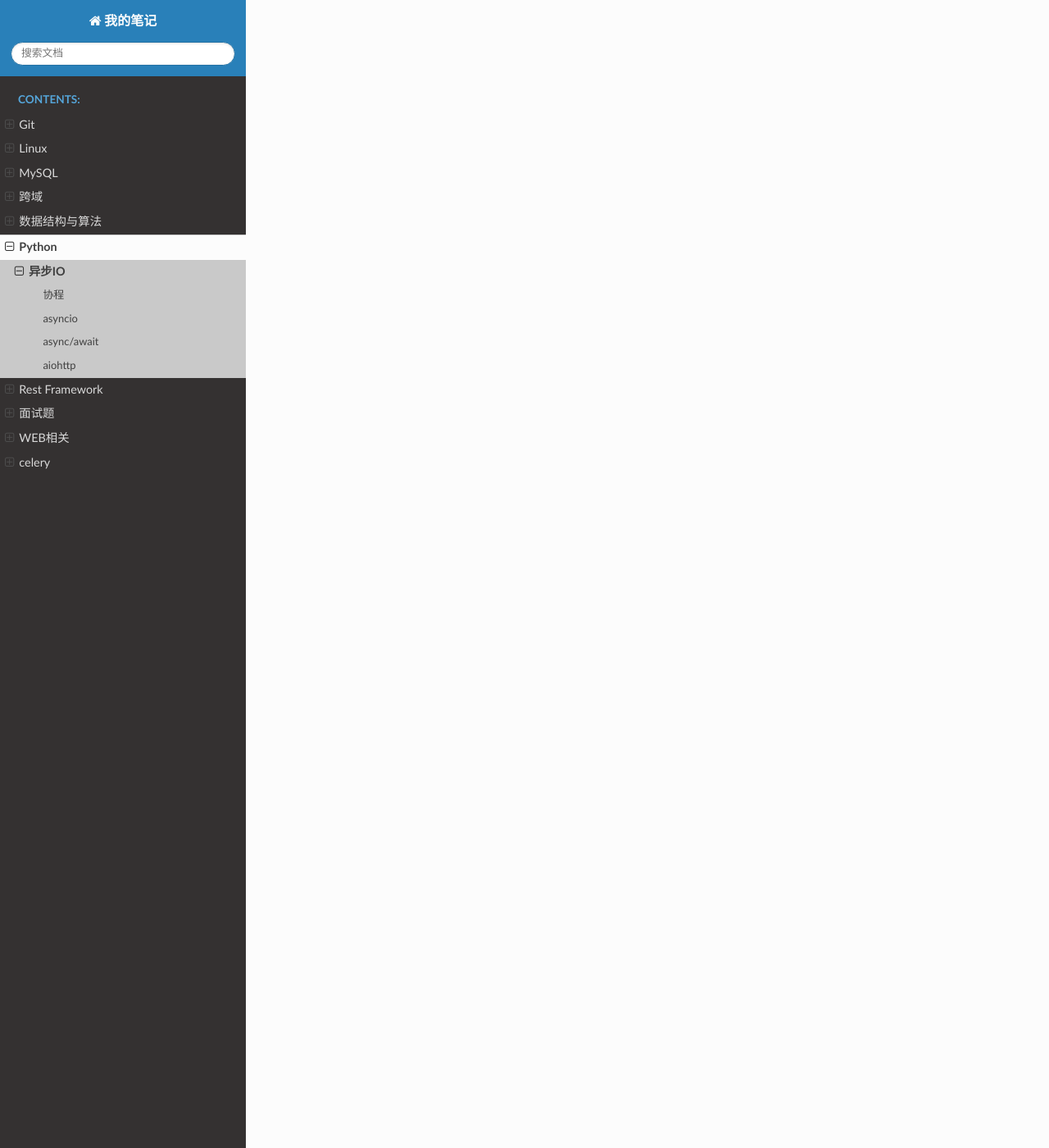
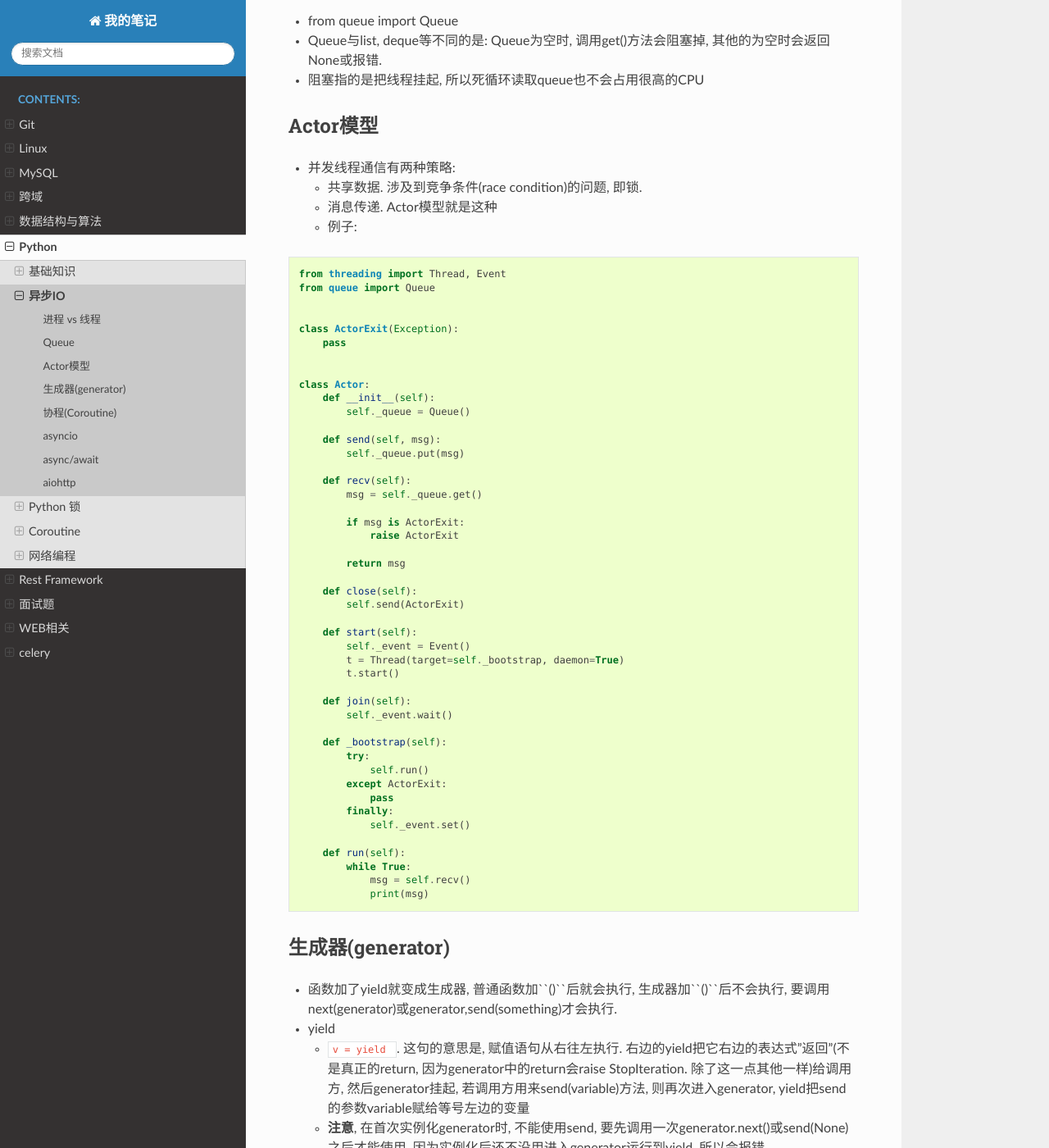
Before and after one commit to GrandG/sphinx, a Sphinx documentation site: the page built from source/python/asyn_io.md, in a window 1280 px wide and 1400 px high, scrolled down 1907 px. Shown: the whole window at 82% size. Built offline with Sphinx 7.4.7 and the Read the Docs theme 2.0.0, drawn with Linux system fonts in a browser that asks for light colours; pages that are not in the unit, such as notebooks, are missing from menus; some of the changed text lies outside the part shown.

Commit message:
并发编程

````diff
--- a/source/python/asyn_io.md
+++ b/source/python/asyn_io.md
@@ -2,9 +2,141 @@
 
 IO读写速度相对于CPU运行速度很慢, 所以当程序要进行IO操作时, 线程会因为等待IO响应而挂起, 从而引起堵塞. 解决方法之一是开启多线程, 但是多线程不能无限开. 线程越多, 切换线程的资源消耗越大, 知道消耗完所有系统资源. 所以最好的方法是采用异步IO, 当程序执行耗时的IO操作时, 只发出IO指令, 并不等待IO结果, 直接去执行其他代码, 等到IO执行完后, 再通知程序执行.
 
-## 协程
+## 进程 vs 线程
+- 进程的状态:
+    - 就绪态, 资源准备完毕, 等cpu调用
+    - 运行态, cpu正在执行
+    - 阻塞态, 等待资源中
+- 时间片(timesplice, quantum, processor slice)
+    - 在多任务系统中, 把CPU的运行时间分成一份份的时间片, 每个线程分配一个时间片, 如果时间片用完线程还没有执行完, 就把该进程保存好, 执行另一个进程的时间片; 如果不到时间片结束就执行完毕, 直接切换任务.
+    - 时间片很短(在Linux上是5ms-800ms)
+    - 一个系统中, 每个进程被分配到的时间片是不同的, 一般来说, IO消耗型操作分配到的时间片, 比CPU消耗型操作分配到的多.
+    - CPU分配时间片的单位是**线程**
+- linux实际上是不区分进程和线程的
+- 进程和线程是CPU工作时间段的描述
+    - 一个程序A的执行过程包括:
+        1. 加载程序A的上下文, 包括内存等其他资源加载好
+        2. CPU执行程序A
+        3. 保存程序A的上下文
+    - 这样就是一个进程
+    - 再把2中执行程序A细分:
+        1. 执行A中的步骤a
+        2. 执行A中的步骤b
+        3. 执行A中的步骤c
+    - 这样每一步就是一个线程
+    - 所以线程是共享上下文的
+- **以前理解的一个误区**: 以为一个进程只在一个CPU运行. 其实系统对CPU有多核调优, 会用多个CPU处理同一个进程. **更新**, 其实以前的理解也没有错. 理论上说一个线程只会被一个CPU单独执行, 只是intel底层对cpu操作有优化, 把一个操作分配给多个cpu执行. 所以其实以前的理解也没有错.
+- daemon threading
+    - 与Daemon(Daemon Process)要区分开, 他们之间的联系仅仅是都有Demon这个字
+    - python的Daemon thread来源于Java的Daemon
+    - 特点是:
+        1. 可以在后台执行, 意思是不能使用join
+        2. 在主线程结束后, daemon thread自动结束
+        3. 可以被杀死
+
+- 为什么死循环占CPU高
+    - 死循环进程一直处于就绪态
+
+- 并行vs并发
+    - 并行(parallel), 两个或多个线程在同一时刻运行
+    - 并发(concurrent), 两个或多个线程在同一时间间隔运行
+
+- 原子性操作. 下面的python语句是原子性操作, 即在执行过程中不会被切换的操作:
+    ```python
+    L.append(x)
+    L1.extend(L2)
+    x = L[i]
+    x = L.pop()
+    L1[i:j] = L2
+    L.sort()
+    x = y
+    x.field = y
+    D[x] = y
+    D1.update(D2)
+    D.keys()
+    ```
+- 查看bytecode
+    - ```python
+        import dis
+        dis.dis(lambda x: x += 1)
+        ```
+## Queue
+- from queue import Queue
+- Queue与list, deque等不同的是: Queue为空时, 调用get()方法会阻塞掉, 其他的为空时会返回None或报错.
+- 阻塞指的是把线程挂起, 所以死循环读取queue也不会占用很高的CPU
+
+## Actor模型
+- 并发线程通信有两种策略:
+    - 共享数据. 涉及到竞争条件(race condition)的问题, 即锁.
+    - 消息传递. Actor模型就是这种
+    - 例子:
+```python
+from threading import Thread, Event
+from queue import Queue
+
+
+class ActorExit(Exception):
+    pass
+
+
+class Actor:
+    def __init__(self):
+        self._queue = Queue()
+
+    def send(self, msg):
+        self._queue.put(msg)
+
+    def recv(self):
+        msg = self._queue.get()
+
+        if msg is ActorExit:
+            raise ActorExit
+
+        return msg
+
+    def close(self):
+        self.send(ActorExit)
+
+    def start(self):
+        self._event = Event()
+        t = Thread(target=self._bootstrap, daemon=True)
+        t.start()
+
+    def join(self):
+        self._event.wait()
+
+    def _bootstrap(self):
+        try:
+            self.run()
+        except ActorExit:
+            pass
+        finally:
+            self._event.set()
+
+    def run(self):
+        while True:
+            msg = self.recv()
+            print(msg)
+```
+
+## 生成器(generator)
+- 函数加了yield就变成生成器, 普通函数加```()```后就会执行, 生成器加```()```后不会执行, 要调用next(generator)或generator,send(something)才会执行.
+- yield
+    - ```v = yield ```. 这句的意思是, 赋值语句从右往左执行. 右边的yield把它右边的表达式"返回"(不是真正的return, 因为generator中的return会raise StopIteration. 除了这一点其他一样)给调用方, 然后generator挂起, 若调用方用来send(variable)方法, 则再次进入generator, yield把send的参数variable赋给等号左边的变量
+    - **注意**, 在首次实例化generator时, 不能使用send, 要先调用一次generator.next()或send(None)之后才能使用. 因为实例化后还不没用进入generator运行到yield, 所以会报错.
+    - ```yield from iterable```
+        1. d对于简单的iterable, ```yield from iterable```等于```for item in iterable: yield item```
+        2. ```yield from generator```就是一个delegation(代理). 假设一个outer用了yield from, yield from后面的生成器是inner, 则outer.send(spmething)完全等于inner.send(something), 同时把inner yield的内容返回给outer.
+        3. [这个解释](https://stackoverflow.com/questions/9708902/in-practice-what-are-the-main-uses-for-the-new-yield-from-syntax-in-python-3)最好
+        4. next()等于send(None)
+- 生成器的迭代过程中, 遇到return会raise StopIteration. 即可以用return退出生成器.
+## 协程(Coroutine)
+- 协程vs多线程
+    - 协程只有一个线程, 但可以实现并发. 优点是, 多线程的线程越多, 线程切换的开销就越大, 协程只有一个线程所以不存在线程切换; 使用协程不用考虑锁的问题
+    - 协程加多进程就可以充分利用多核, 从而避开GIL.
 - 协程通过generator实现
-- 在第一次执行```generator.send()```之前, 一定要执行```generator.next()```或```generator.send(None)```
+
+
 
 ## asyncio
 
--- /dev/null
+++ b/source/python/coroutine.md
@@ -0,0 +1,3 @@
+# Coroutine
+
+## Generator
--- a/source/python/python.rst
+++ b/source/python/python.rst
@@ -5,4 +5,8 @@
    :maxdepth: 1
    :caption: Contents:
 
+   base
    asyn_io
+   lock
+   coroutine
+   tcp
````
Also changed, not shown: source/python/base.md (added, +76 -0 lines), source/python/lock.md (added, +44 -0 lines), source/python/tcp.md (added, +16 -0 lines).
